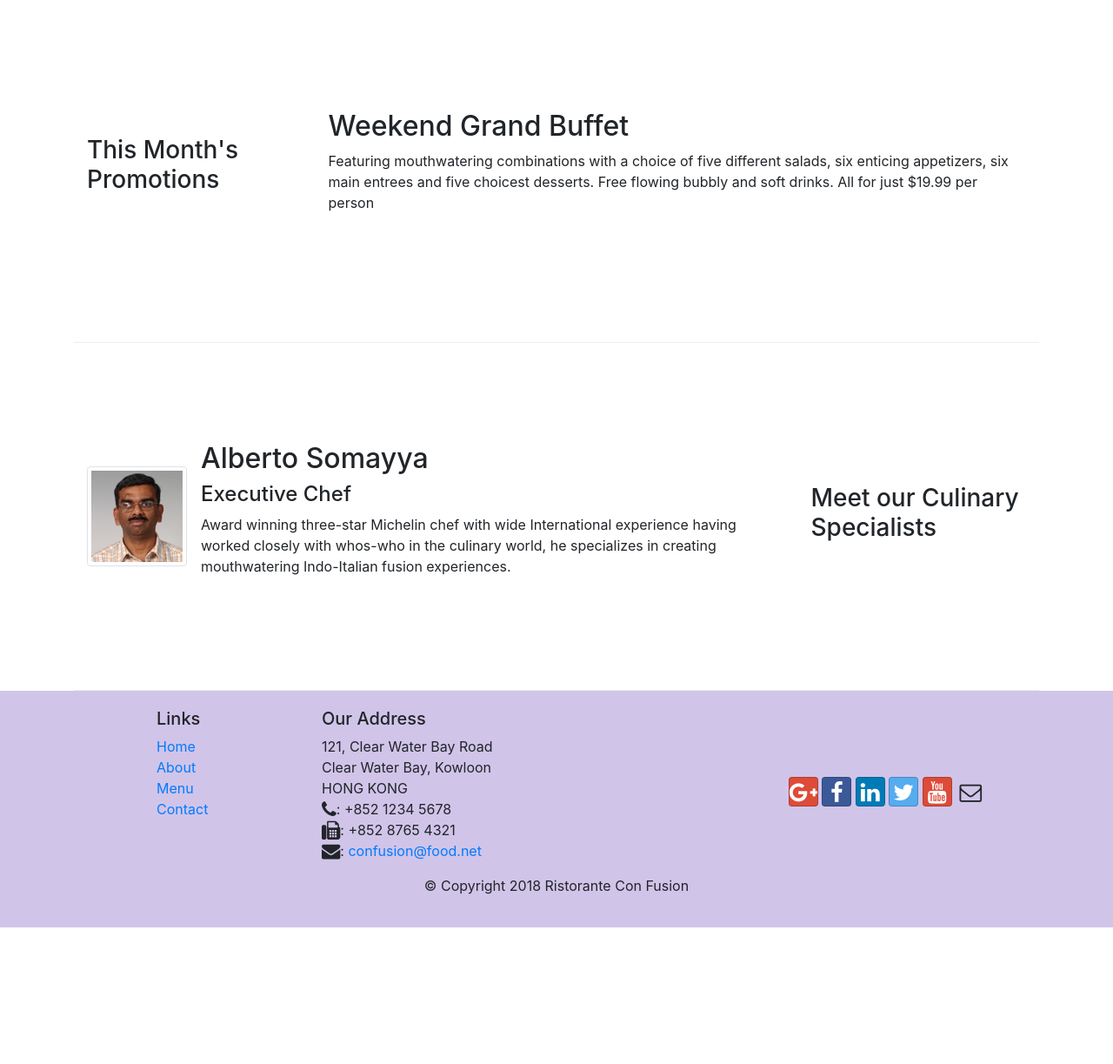
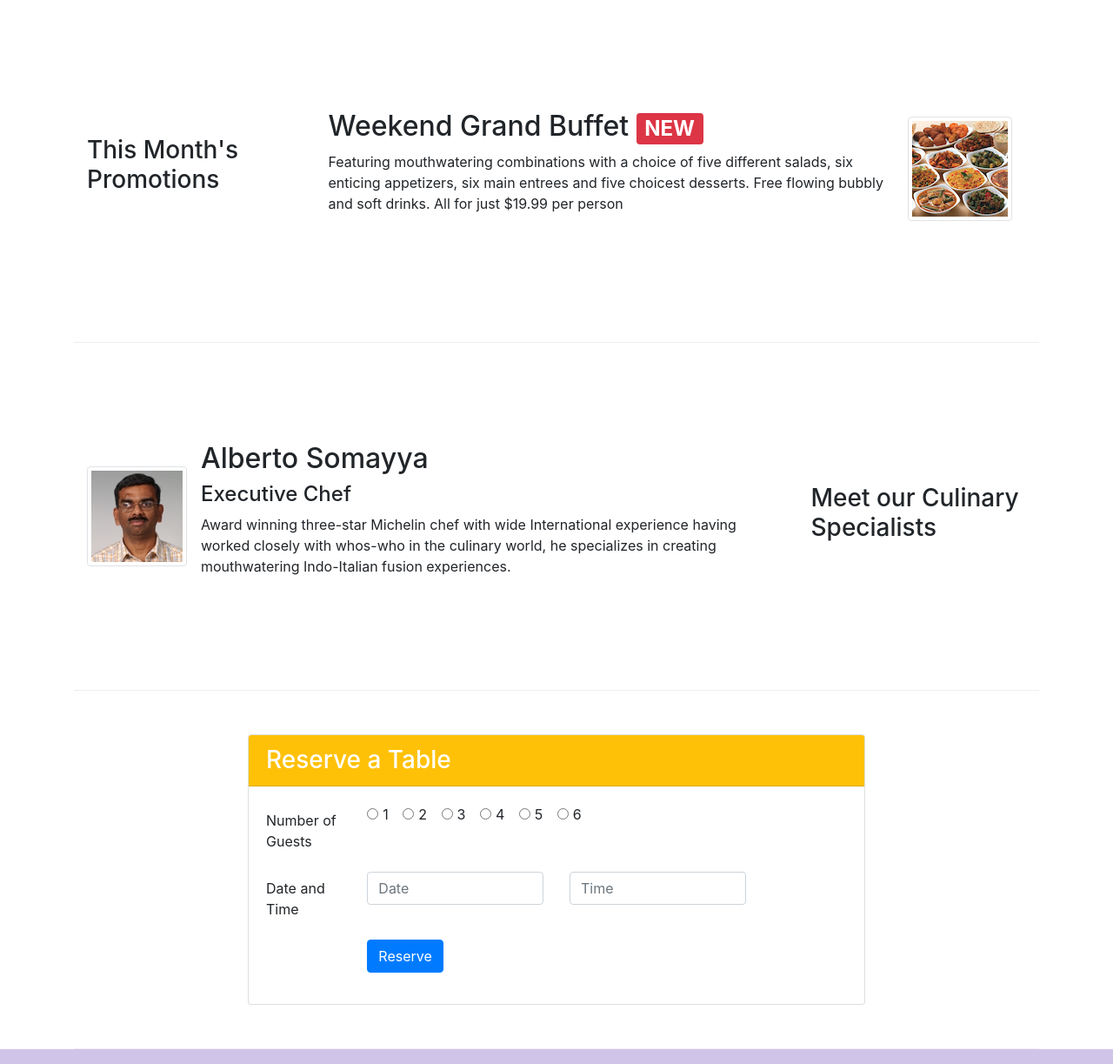
Before and after one commit to Allegard/boostrap-test, a website: page index.html in a window 1280 px wide. Shown: the part 740-1963 px from the top of the page at 87% size. Before the commit the page ends 1806 px from the top, so only its background shows below. Drawn offline with nearby package versions, Linux system fonts and the light colour scheme.

Commit message:
assignment 2

```diff
--- a/index.html
+++ b/index.html
@@ -43,6 +43,9 @@
                 <div class="col-12 col-sm align-self-center">
                     <img src="img/logo.png" class="img-fluid">
                 </div>
+                <div class="col-12 col-sm-3 align-self-center">
+                    <a href="#reserve-table" class="btn btn-warning btn-lg" role="button">Reserve Table</a>
+                </div>
             </div>
         </div>
     </header>
@@ -73,9 +76,17 @@
                 <h3>This Month's Promotions</h3>
             </div>
             <div class="col col-sm col-md">
-                <h2>Weekend Grand Buffet</h2>
-                <p>Featuring mouthwatering combinations with a choice of five different salads, six enticing appetizers, six main entrees and five choicest desserts. Free flowing bubbly and soft drinks. All for just $19.99 per person </p>
-            </div>
+                <div class="media">
+                    <div class="media-body">
+                        <h2 class="mt-0">Weekend Grand Buffet
+                            <span class="badge badge-danger">NEW</span>
+                        </h2>
+                        <p>Featuring mouthwatering combinations with a choice of five different salads, six enticing appetizers, six main entrees and five choicest desserts. Free flowing bubbly and soft drinks. All for just $19.99 per person </p>
+                    </div>
+                    <img class="d-flex mr-3 img-thumbnail align-self-center"
+                    src="img/buffet.png" alt="Buffet">
+                </div>
+           </div>
         </div>
 
         <div class="row row-content  align-items-center">
@@ -98,6 +109,66 @@
                 </div>
             </div>
         </div>
+        <div class="row row-content" id="reserve-table">
+            <div class="col-md-8 offset-md-2">
+                <div class="card">
+               <h3 class="card-header bg-warning text-white">Reserve a Table</h3>
+             <div class="card-body">
+                 <form>
+                    <div  class="form-group">
+                        <div class="row">
+                        <label for="telnum" class="col-12 col-md-2 col-form-label">Number of Guests</label>
+                        <div class="col-md-6">
+                            <div class="form-check form-check-inline">
+                                <input class="form-check-input" type="radio" name="inlineRadioOptions" id="inlineRadio1" value="option1">
+                                <label class="form-check-label" for="inlineRadio1">1</label>
+                              </div>
+                              <div class="form-check form-check-inline">
+                                <input class="form-check-input" type="radio" name="inlineRadioOptions" id="inlineRadio2" value="option2">
+                                <label class="form-check-label" for="inlineRadio2">2</label>
+                              </div>
+                              <div class="form-check form-check-inline">
+                                <input class="form-check-input" type="radio" name="inlineRadioOptions" id="inlineRadio3" value="option3">
+                                <label class="form-check-label" for="inlineRadio3">3</label>
+                              </div>
+                              <div class="form-check form-check-inline">
+                                <input class="form-check-input" type="radio" name="inlineRadioOptions" id="inlineRadio4" value="option4">
+                                <label class="form-check-label" for="inlineRadio4">4</label>
+                              </div>
+                              <div class="form-check form-check-inline">
+                                <input class="form-check-input" type="radio" name="inlineRadioOptions" id="inlineRadio5" value="option5">
+                                <label class="form-check-label" for="inlineRadio5">5</label>
+                              </div>
+                              <div class="form-check form-check-inline">
+                                <input class="form-check-input" type="radio" name="inlineRadioOptions" id="inlineRadio6" value="option6">
+                                <label class="form-check-label" for="inlineRadio6">6</label>
+                              </div>
+                        </div>
+                    </div>
+                    </div >
+                     <div class="form-group row">
+                         <label for="telnum" class="col-12 col-md-2 col-form-label">Date and Time</label>
+                         <div class="col-5 col-md-4">
+                             <input type="tel" class="form-control" id="date" name="date" placeholder="Date">
+                         </div>
+                         <div class="col-7 col-md-4">
+                             <input type="tel" class="form-control" id="time" name="time" placeholder="Time">
+                         </div>
+                     </div>
+
+                     <div class="form-group row">
+                         <div class="offset-md-2 col-md-10">
+                             <button type="submit" class="btn btn-primary">Reserve</button>
+                         </div>
+                     </div>
+                 </form>
+                </div>
+             </div>
+              <div class="col-12 col-md">
+             </div>
+
+        </div>
+    </div>
     </div>
 
     <footer class="footer">
```
